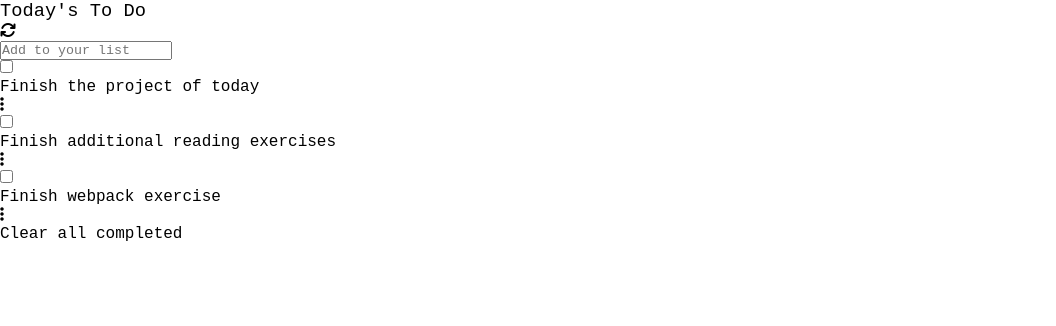
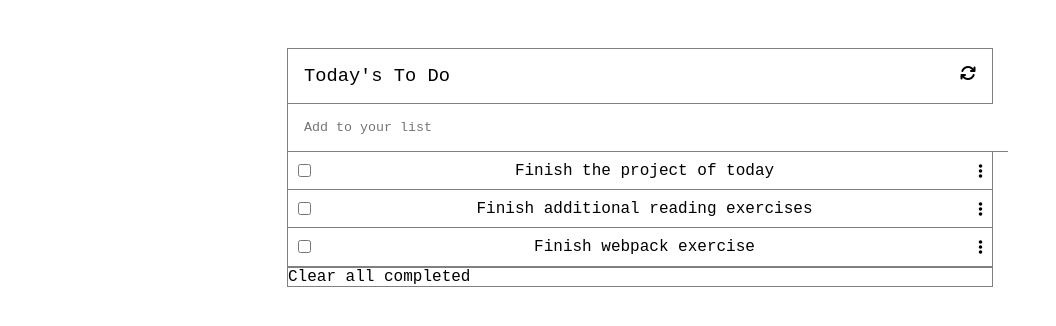
Before and after one commit to ulisesedu7/To-Do-List-Project, a website built with webpack: page src/index.html in a window 1280 px wide. Shown: the whole page, without its empty margins (0-1056 px from the left). Built offline with nearby package versions, Linux system fonts and the light colour scheme.

Commit message:
Finish JS and start CSS styles

```diff
--- a/src/index.html
+++ b/src/index.html
@@ -16,11 +16,11 @@
       <i class="fa-solid fa-arrows-rotate"></i>
     </div>
 
-    <input type="text" placeholder="Add to your list">
+    <input type="text" placeholder="Add to your list" id="to-do-input">
 
-    <div id="to-do-list">
+    <article id="to-do-list">
       <!-- to do list automatically created with JS -->
-    </div>
+    </article>
 
     <p id="clear-completed">Clear all completed</p>
 
--- a/src/index.js
+++ b/src/index.js
@@ -25,11 +25,11 @@ const toDoListContainer = document.getElementById('to-do-list');
 
 function genToDoListMarkUp(completed, description, index) {
   const toDoListMarkup = `
-    <article class="list-items-c">
+    <div class="list-items-c">
       <input class="to-do-input" type="checkbox" id="${completed}">
       <p class="to-do-des">${description}</p>
       <i class="fa-solid fa-ellipsis-vertical" id="${index}"></i>
-    </article>
+    </div>
   `;
 
   return toDoListMarkup;
--- a/src/style.css
+++ b/src/style.css
@@ -5,3 +5,36 @@
   font-family: 'Courier New', Courier, monospace;
   letter-spacing: normal;
 }
+
+#main-container {
+  border: 1px solid grey;
+  width: 55%;
+  margin: 3rem auto;
+  border-bottom: none;
+}
+
+#main-container > *,
+.list-items-c {
+  border-bottom: 1px solid grey;
+}
+
+#main-c-head {
+  display: flex;
+  justify-content: space-between;
+  padding: 1rem;
+}
+
+#to-do-input {
+  width: 100%;
+  border-top: 1px;
+  border-left: 1px;
+  border-right: 1px;
+  padding: 1rem 0 1rem 1rem;
+}
+
+.list-items-c {
+  display: flex;
+  justify-content: space-between;
+  padding: 0.6rem;
+  align-items: center;
+}
```
